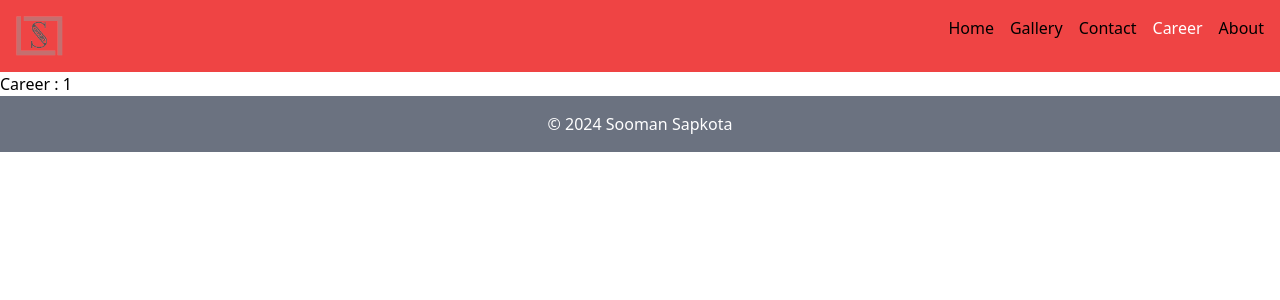
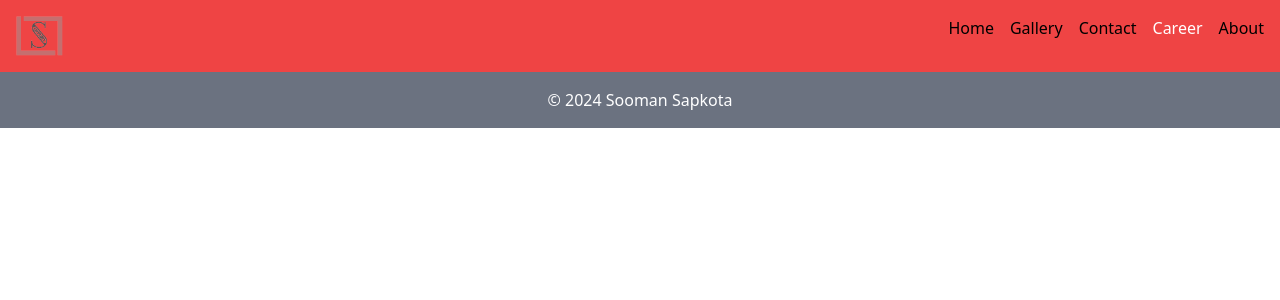
Before and after one commit to soomansapkota/Learn-React, a React (Create React App) app: page /career/1 in a window 1280 px wide. Shown: the top 300 px of the page. Built offline with nearby package versions, Linux system fonts and the light colour scheme.

Commit message:
Checking Projects in gallery

```diff
--- a/src/components/career.js
+++ b/src/components/career.js
@@ -5,7 +5,7 @@ const Career = () => {
     const {id} = useParams()
   return (
     <div>
-      Career : {id}
+      {/* Career : {id} */}
     </div>
   )
 }
```
